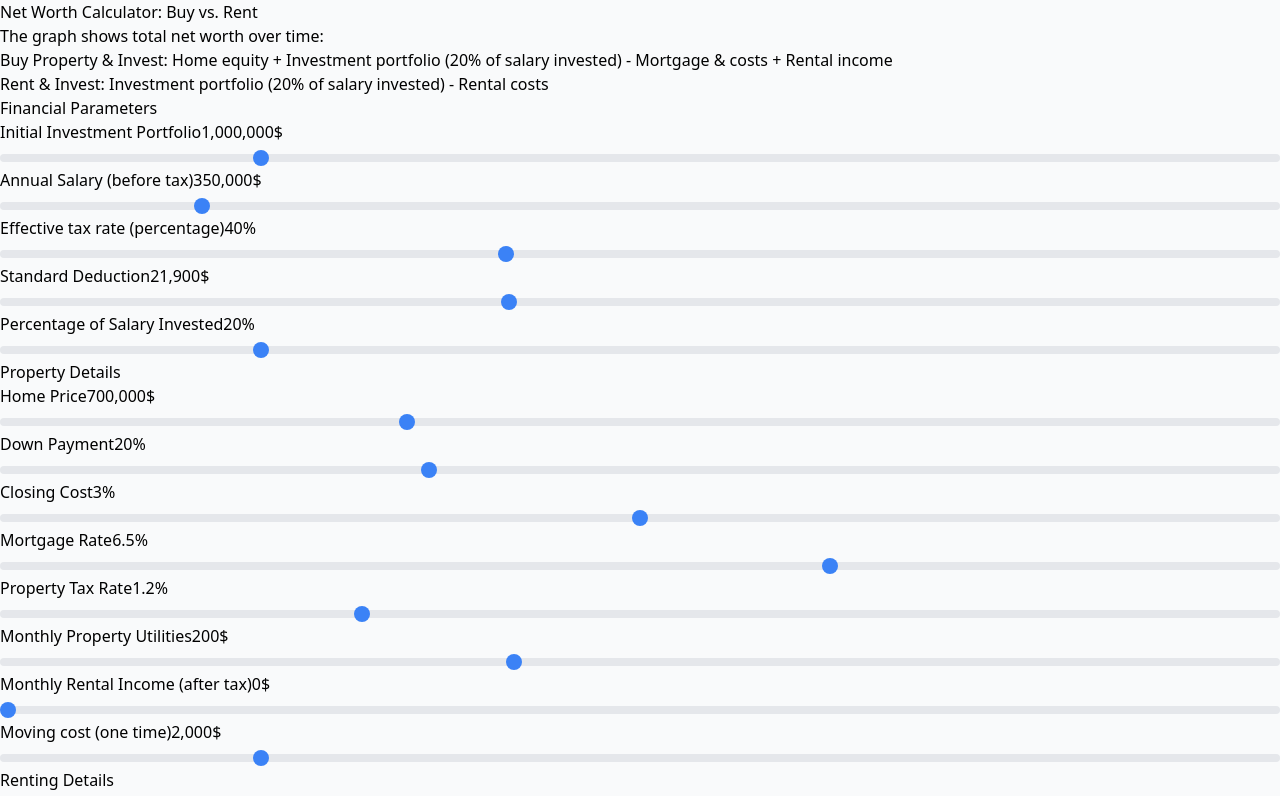
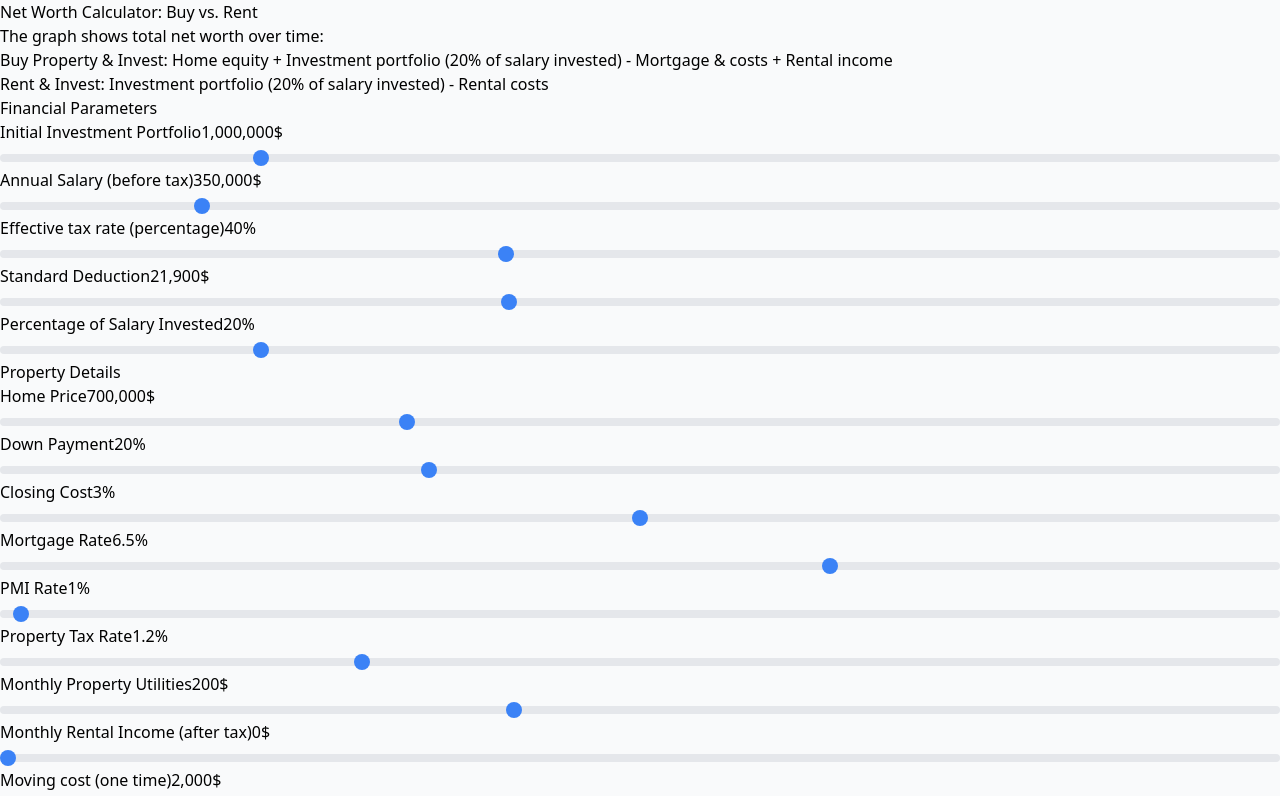
Before and after one commit to MaksimDan/housing-calculator, a React (Vite) app: page / in a window 1280 px wide. Shown: the top 796 px of the page. Built offline with nearby package versions, Linux system fonts and the light colour scheme.

Commit message:
add pmi rate lever

```diff
--- a/src/HousingCalculator.tsx
+++ b/src/HousingCalculator.tsx
@@ -111,6 +111,7 @@ const HousingCalculator = () => {
   const [homePrice, setHomePrice] = useState(700000);
   const [downPaymentPercent, setDownPaymentPercent] = useState(20);
   const [mortgageRate, setMortgageRate] = useState(6.5); // annual interest rate
+  const [PMIRate, setPMIRate] = useState(1); // % of loan amount if down payment < 20%
   const [propertyTaxRate, setPropertyTaxRate] = useState(1.2); // annual rate
   const [monthlyRent, setMonthlyRent] = useState(2000);
   const [closingCostPercent, setClosingCostPercent] = useState(3);
@@ -136,7 +137,6 @@ const HousingCalculator = () => {
   // === FIXED RATES (annual) ===
   const ANNUAL_HOMEOWNERS_INSURANCE_RATE = 0.0065; // 0.65% of home value
   const ANNUAL_MAINTENANCE_RATE = 0.01; // 1% of home value
-  const PMI_RATE = 0.01; // 1% of loan amount if down payment < 20%
   const MORTGAGE_YEARS = 30;
 
   // Calculate mortgage payment breakdown for a given year
@@ -218,7 +218,7 @@ const HousingCalculator = () => {
       const monthlyPropertyTax = yearlyPropertyTaxes / 12;
       const monthlyHomeInsurance = (currentHomeValue * ANNUAL_HOMEOWNERS_INSURANCE_RATE) / 12;
       const monthlyMaintenance = (currentHomeValue * ANNUAL_MAINTENANCE_RATE) / 12;
-      const monthlyPMI = downPaymentPercent < 20 ? (mortgageBalance * PMI_RATE) / 12 : 0;
+      const monthlyPMI = downPaymentPercent < 20 ? (mortgageBalance * PMIRate / 100) / 12 : 0;
 
       const totalMonthlyHomeownerCosts =
         monthlyMortgagePayment +
@@ -327,7 +327,8 @@ const HousingCalculator = () => {
     standardDeduction,
     monthlyRentalIncome,
     movingCost,
-    rentDeposit
+    rentDeposit,
+    PMIRate
   ]);
 
   const Input = ({ label, value, onChange, min, max, step, suffix = "" }) => (
@@ -470,6 +471,15 @@ const HousingCalculator = () => {
               min={0}
               max={10}
               step={0.1}
+              suffix="%"
+            />
+            <Input
+              label="PMI Rate"
+              value={PMIRate}
+              onChange={setPMIRate}
+              min={0}
+              max={100}
+              step={1}
               suffix="%"
             />
             <Input
```
